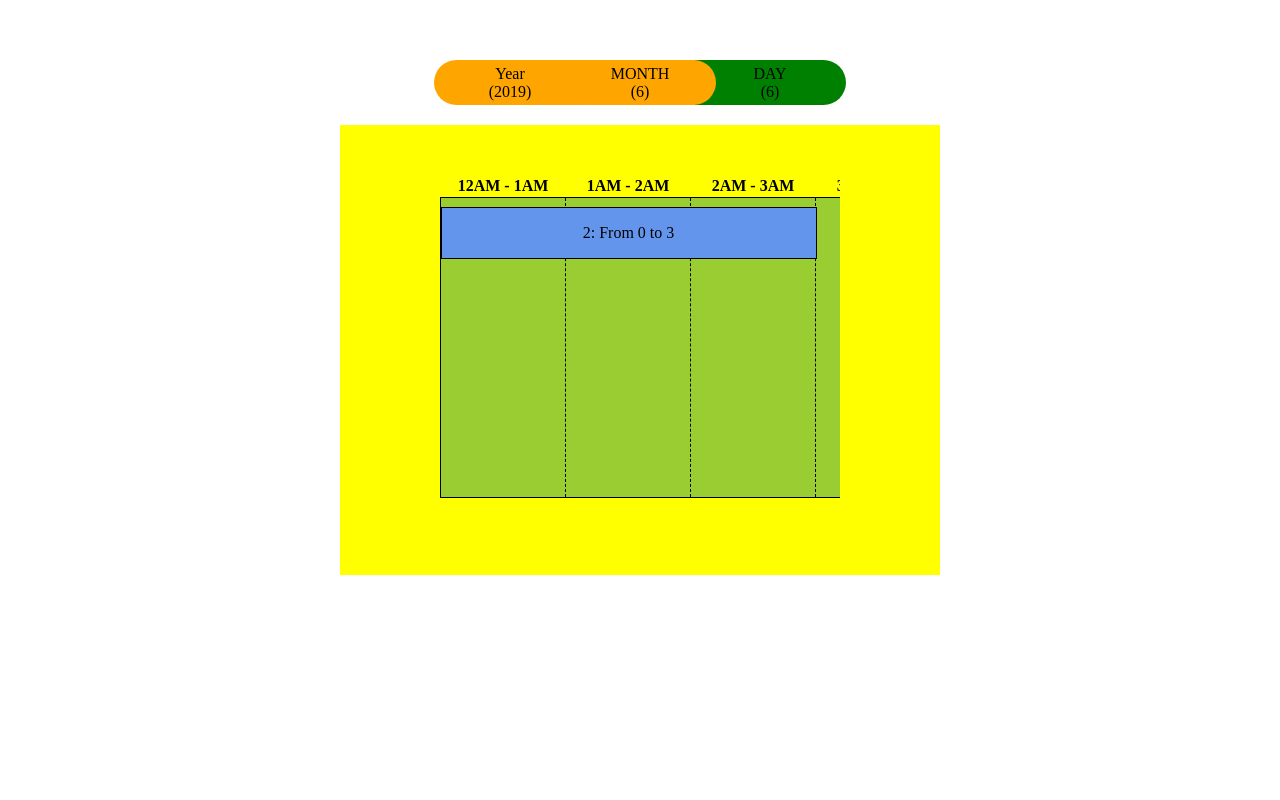
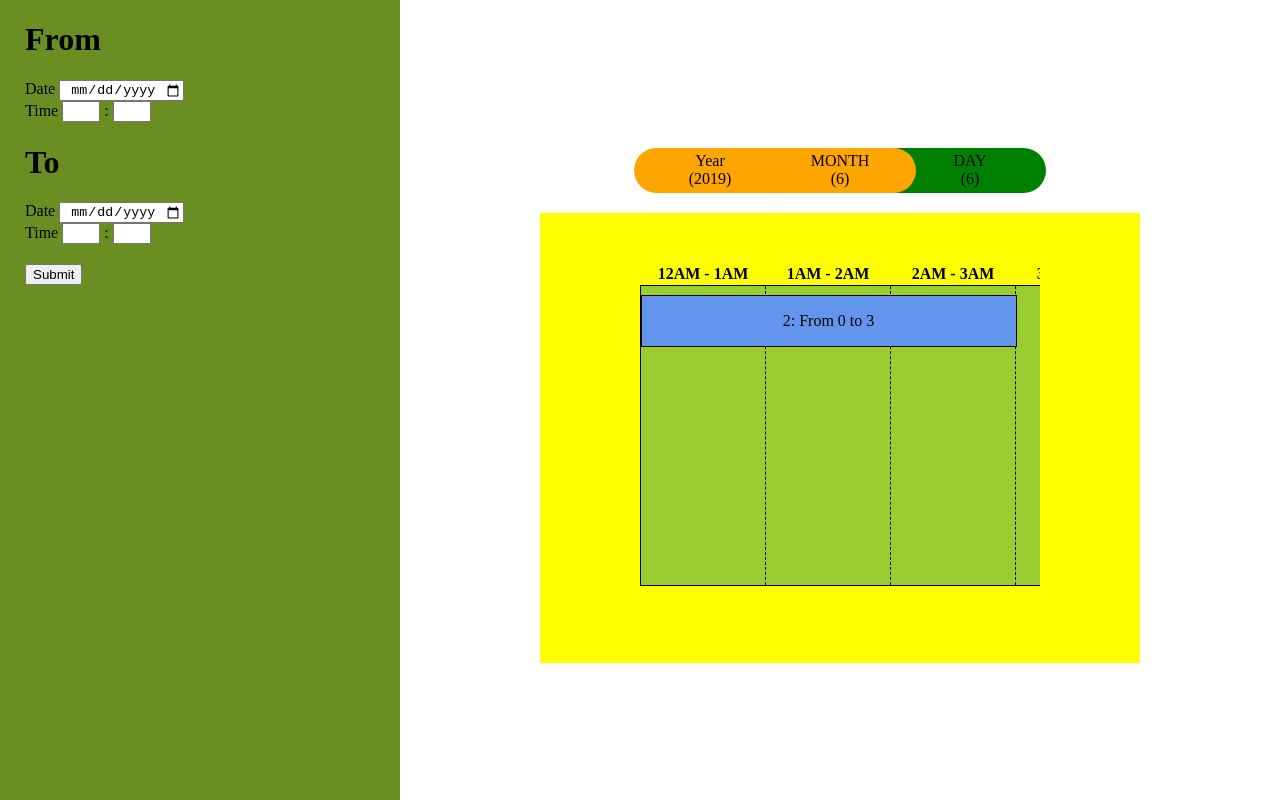
Before and after one commit to nandhak4/Angular-Scheduler, an Angular app: page / in a window 1280 px wide. Built offline with nearby package versions, Linux system fonts and the light colour scheme.

Commit message:
basic layout for schedulebar - from and to period

```diff
--- a/src/app/app-routing.module.ts
+++ b/src/app/app-routing.module.ts
@@ -3,13 +3,15 @@ import { MonthComponent } from './month/month.component';
 import { RouterModule, Routes } from '@angular/router';
 import { YearComponent } from './year/year.component';
 import { DayComponent } from './day/day.component';
+import { SchedulebarComponent } from './schedulebar/schedulebar.component';
 
 
 const routes: Routes = [
   { path: '', component: DayComponent },
   { path: 'year', component: YearComponent },
   { path: 'month', component: MonthComponent },
-  { path: 'day', component: DayComponent }
+  { path: 'day', component: DayComponent },
+  { path: '', component: SchedulebarComponent, outlet: 'schedulebar'}
 ];
 
 @NgModule({
--- a/src/app/app.component.css
+++ b/src/app/app.component.css
@@ -1,4 +1,4 @@
-.navigationContent {
+.navigationbar {
   margin-top: 60px;
   margin-left: auto;
   margin-right: auto;
@@ -105,3 +105,10 @@
   text-align: center;
   margin-top: 50px;
 }
+
+.sidebar {
+  position: relative;
+  width: 400px;
+  background-color: olivedrab;
+  height: 100vh;
+}
--- a/src/app/app.component.html
+++ b/src/app/app.component.html
@@ -1,11 +1,16 @@
-<div class="navigationContent">
-  <div [ngClass]="{'year':true,'isclicked':ShowYear}" (click)="SetCurrentDisplay('Y')">
+<div style="display: flex;">
+  <div class="sidebar">
+    <router-outlet name="schedulebar"></router-outlet>
+  </div>
+  <div style="margin:auto;">
+    <div class="navigationbar">
+      <div class="year" [ngClass]="{'isclicked':ShowYear}" (click)="SetCurrentDisplay('Y')">
         Year<br>({{Year}})
       </div>
-  <div [ngClass]="{'month':true,'isclicked':ShowMonth}" (click)="SetCurrentDisplay('M')">
+      <div class="month" [ngClass]="{'isclicked':ShowMonth}" (click)="SetCurrentDisplay('M')">
         MONTH<br>({{Month}})
       </div>
-  <div [ngClass]="{'day':true,'isclicked':ShowDay}" (click)="SetCurrentDisplay('D')">
+      <div class="day" [ngClass]="{'isclicked':ShowDay}" (click)="SetCurrentDisplay('D')">
         DAY<br>({{Day}})
       </div>
     </div>
@@ -18,3 +23,5 @@
         <div class="triangle-right" (click)="GetNext()"></div>
       </div>
     </div>
+  </div>
+</div>
--- /dev/null
+++ b/src/app/schedule.service.ts
@@ -0,0 +1,32 @@
+import { Injectable } from '@angular/core';
+
+@Injectable({
+  providedIn: 'root'
+})
+export class ScheduleService {
+
+  constructor() { }
+
+  private originalSchedules = [
+    {
+      beginDate: new Date(2019, 6, 3),
+      endDate: new Date(2019, 6, 5),
+      begin: 0.6,
+      end: 2,
+      created: 1
+    },
+    {
+      beginDate: new Date(),
+      endDate: new Date(),
+      begin: 0,
+      end: 3,
+      created: 2
+    }
+  ];
+
+  getAllSchedules() {
+    return this.originalSchedules;
+  }
+
+
+}
--- a/src/app/schedule/schedule.component.ts
+++ b/src/app/schedule/schedule.component.ts
@@ -1,5 +1,6 @@
 import { Component, OnInit } from '@angular/core';
 import { CalendarSessionService } from '../calendar-session.service';
+import { ScheduleService } from '../schedule.service';
 
 @Component({
   selector: 'app-schedule',
@@ -8,70 +9,12 @@ import { CalendarSessionService } from '../calendar-session.service';
 })
 export class ScheduleComponent implements OnInit {
 
-  originalSchedule = [
-    {
-      beginDate: new Date(2019, 6, 3),
-      endDate: new Date(2019, 6, 5),
-      begin: 0.6,
-      end: 2,
-      created: 1
-    },
-    {
-      beginDate: new Date(),
-      endDate: new Date(),
-      begin: 0,
-      end: 3,
-      created: 2
-    },
-    // {
-    //   beginDate: new Date(),
-    //   endDate: new Date(),
-    //   begin: 2,
-    //   end: 5,
-    //   created: 2
-    // },
-    // {
-    //   beginDate: new Date(),
-    //   endDate: new Date(),
-    //   begin: 2,
-    //   end: 5,
-    //   created: 4
-    // },
-    // {
-    //   beginDate: new Date(),
-    //   endDate: new Date(),
-    //   begin: 2,
-    //   end: 5,
-    //   created: 5
-    // },
-    // {
-    //   beginDate: new Date(),
-    //   endDate: new Date(),
-    //   begin: 2,
-    //   end: 5,
-    //   created: 6
-    // },
-    // {
-    //   beginDate: new Date(),
-    //   endDate: new Date(),
-    //   begin: 2,
-    //   end: 5,
-    //   created: 7
-    // },
-    // {
-    //   beginDate: new Date(),
-    //   endDate: new Date(),
-    //   begin: 2,
-    //   end: 5,
-    //   created: 8
-    // }
-  ];
-
   schedulelist = [];
   schedules = [];
   hourWidthInPX: number;
+  originalSchedule;
 
-  constructor(private calendarSessionService: CalendarSessionService) { }
+  constructor(private calendarSessionService: CalendarSessionService, private scheduleService: ScheduleService) { }
 
   ngOnInit() {
     this.loadData();
@@ -79,6 +22,7 @@ export class ScheduleComponent implements OnInit {
 
   loadData(): void {
     this.hourWidthInPX = this.calendarSessionService.HourWidthInPX;
+    this.originalSchedule = this.scheduleService.getAllSchedules();
     this.calendarSessionService.passedDate$.subscribe(
       (passedDate) => {
         this.processOriginalSchedules();
@@ -115,12 +59,12 @@ export class ScheduleComponent implements OnInit {
       if (this.checkScheduleBelongsToPassedDate(schedule)) {
         let begin = schedule.begin;
         let end = schedule.end;
-        if (!this.AreDatesEqual(schedule.beginDate, schedule.endDate)) {
-          if (this.IsScheduleDateSameAsPassedDate(schedule.beginDate)) {
+        if (!this.areDatesEqual(schedule.beginDate, schedule.endDate)) {
+          if (this.isScheduleDateSameAsPassedDate(schedule.beginDate)) {
             end = 24;
-          } else if (this.IsScheduleDateSameAsPassedDate(schedule.endDate)) {
+          } else if (this.isScheduleDateSameAsPassedDate(schedule.endDate)) {
             begin = 0;
-          } else if (this.IsPassedDateWithinSchedule(schedule.beginDate, schedule.endDate)) {
+          } else if (this.isPassedDateWithinSchedule(schedule.beginDate, schedule.endDate)) {
             begin = 0; end = 24;
           }
         }
@@ -132,19 +76,19 @@ export class ScheduleComponent implements OnInit {
   }
 
   private checkScheduleBelongsToPassedDate(schedule): boolean {
-    return this.IsScheduleDateSameAsPassedDate(schedule.beginDate) || this.IsScheduleDateSameAsPassedDate(schedule.endDate) ||
-      this.IsPassedDateWithinSchedule(schedule.beginDate, schedule.endDate);
+    return this.isScheduleDateSameAsPassedDate(schedule.beginDate) || this.isScheduleDateSameAsPassedDate(schedule.endDate) ||
+      this.isPassedDateWithinSchedule(schedule.beginDate, schedule.endDate);
   }
 
-  private IsScheduleDateSameAsPassedDate(scheduleDate: Date): boolean {
-    return this.AreDatesEqual(scheduleDate, this.calendarSessionService.PassedDate);
+  private isScheduleDateSameAsPassedDate(scheduleDate: Date): boolean {
+    return this.areDatesEqual(scheduleDate, this.calendarSessionService.PassedDate);
   }
 
-  private IsPassedDateWithinSchedule(begin: Date, end: Date): boolean {
+  private isPassedDateWithinSchedule(begin: Date, end: Date): boolean {
     return begin < this.calendarSessionService.PassedDate && this.calendarSessionService.PassedDate < end;
   }
 
-  private AreDatesEqual(date1: Date, date2: Date) {
+  private areDatesEqual(date1: Date, date2: Date): boolean {
     return date1.getDate() === date2.getDate() && date1.getMonth() === date2.getMonth() && date1.getFullYear() === date2.getFullYear();
   }
 
--- /dev/null
+++ b/src/app/schedulebar/schedulebar.component.css
@@ -0,0 +1,4 @@
+.schedulebar {
+    width: 350px;
+    margin: auto
+}
--- /dev/null
+++ b/src/app/schedulebar/schedulebar.component.html
@@ -0,0 +1,36 @@
+<div class="schedulebar">
+  <form [formGroup]="createScheduleForm" (ngSubmit)="DisplayForm()">
+    <div>
+      <h1>From</h1>
+      <div>
+        <label>Date
+          <input type="date" formControlName="fromDate" style="text-align: center" />
+        </label>
+      </div>
+      <div>
+        <label>
+          Time
+          <input type="text" formControlName="fromHour" style="width: 30px;text-align: center" /> :
+          <input type="text" formControlName="fromMinute" style="width: 30px;text-align: center" />
+        </label>
+      </div>
+    </div>
+    <div>
+      <h1>To</h1>
+      <div>
+        <label>Date
+          <input type="date" formControlName="toDate" style="text-align: center" />
+        </label>
+      </div>
+      <div>
+        <label>Time
+          <input type="text" formControlName="toHour" style="width: 30px;text-align: center" /> :
+          <input type="text" formControlName="toMinute" style="width: 30px;text-align: center" />
+        </label>
+      </div>
+    </div>
+    <div style="margin: 20px 0px">
+      <button type="submit">Submit</button>
+    </div>
+  </form>
+</div>
--- /dev/null
+++ b/src/app/schedulebar/schedulebar.component.ts
@@ -0,0 +1,35 @@
+import { Component, OnInit } from '@angular/core';
+import { FormGroup, FormControl } from '@angular/forms';
+
+@Component({
+  selector: 'app-schedulebar',
+  templateUrl: './schedulebar.component.html',
+  styleUrls: ['./schedulebar.component.css']
+})
+export class SchedulebarComponent implements OnInit {
+
+  createScheduleForm = new FormGroup({
+    fromDate: new FormControl(''),
+    fromHour: new FormControl(''),
+    fromMinute: new FormControl(''),
+    toDate: new FormControl(''),
+    toHour: new FormControl(''),
+    toMinute: new FormControl('')
+  });
+
+  constructor() { }
+
+  ngOnInit() {
+  }
+
+  DisplayForm() {
+    // console.log(this.createScheduleForm.value);
+    const fromDate = new Date(this.createScheduleForm.value.fromDate);
+    console.log(new Date(fromDate.getFullYear(),
+      fromDate.getMonth(),
+      fromDate.getDate(),
+      this.createScheduleForm.value.fromHour,
+      this.createScheduleForm.value.fromMinute));
+  }
+
+}
--- a/src/styles.css
+++ b/src/styles.css
@@ -1 +1,3 @@
-/* You can add global styles to this file, and also import other style files */
+body {
+  margin: 0
+}
```
Also changed, not shown: src/app/app.module.ts (+7 -2 lines), 2 other files (tests, documents, lock files or other folders). Lines whose indentation alone changed are shown as unchanged.
